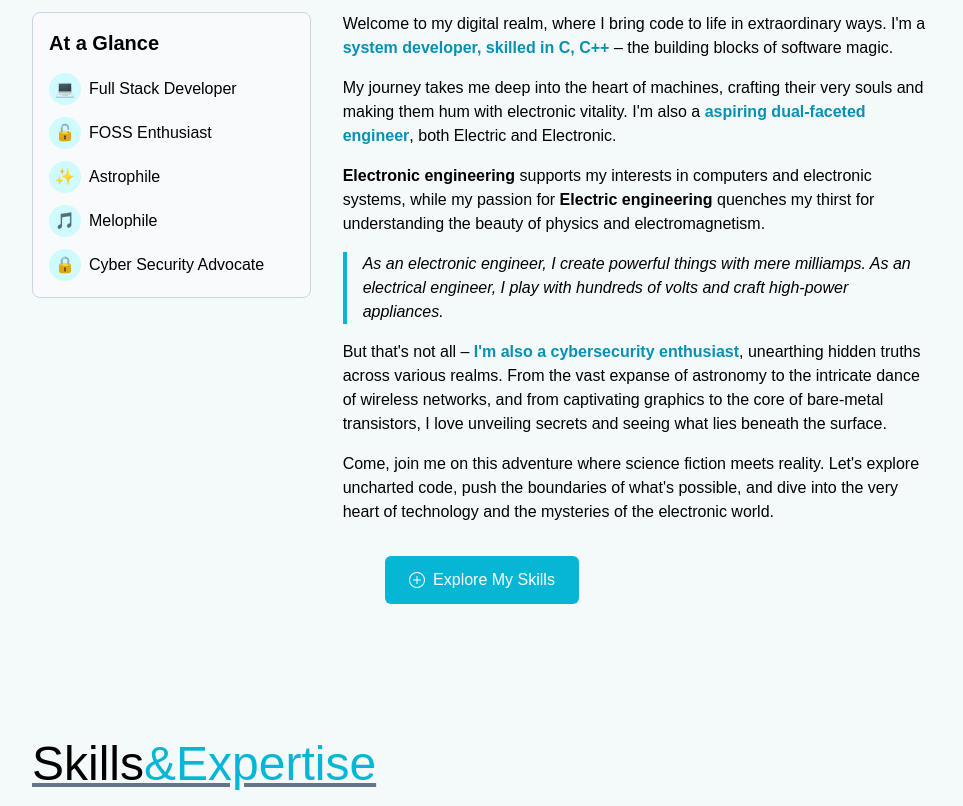
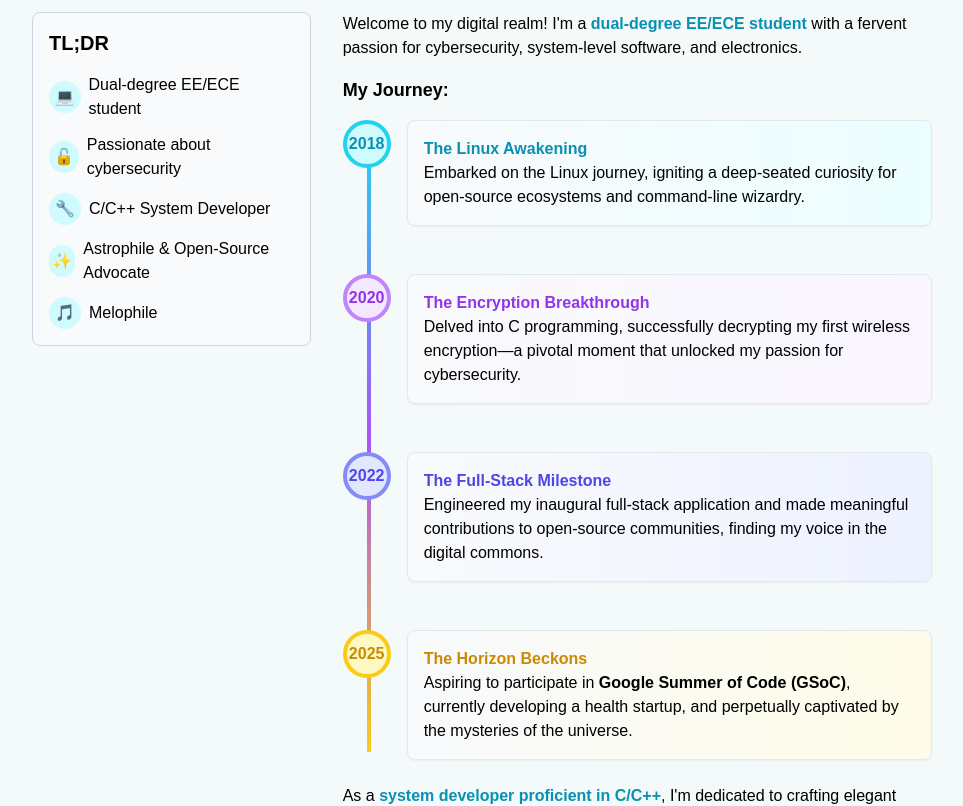
Before and after one commit to StarOne01/StarOne01.github.io, a Next.js app: page / in a window 1280 px wide. Shown: the part 920-1726 px from the top of the page, without its empty margins (158-1121 px from the left). Built offline with nearby package versions, Linux system fonts and the light colour scheme; a web font is replaced by a local one.

Commit message:
Revamp Whoami section: Update headings, refine descriptions, and enhance layout for clarity and engagement

```diff
--- a/src/app/page.tsx
+++ b/src/app/page.tsx
@@ -79,27 +79,27 @@ function Whoami() {
       <div className="mt-6 grid grid-cols-1 md:grid-cols-3 gap-8">
         <div className="md:col-span-1">
           <div className="p-4 border border-slate-300 dark:border-slate-700 rounded-lg bg-slate-50 dark:bg-slate-800">
-            <h3 className="text-xl font-semibold mb-4">At a Glance</h3>
+            <h3 className="text-xl font-semibold mb-4">TL;DR</h3>
             <ul className="space-y-3">
               <li className="flex items-center">
                 <span className="inline-flex items-center justify-center w-8 h-8 mr-2 bg-cyan-100 dark:bg-yellow-900/30 rounded-full text-cyan-600 dark:text-yellow-300">💻</span>
-                Full Stack Developer
+                Dual-degree EE/ECE student
               </li>
               <li className="flex items-center">
                 <span className="inline-flex items-center justify-center w-8 h-8 mr-2 bg-cyan-100 dark:bg-yellow-900/30 rounded-full text-cyan-600 dark:text-yellow-300">🔓</span>
-                FOSS Enthusiast
+                Passionate about cybersecurity
+              </li>
+              <li className="flex items-center">
+                <span className="inline-flex items-center justify-center w-8 h-8 mr-2 bg-cyan-100 dark:bg-yellow-900/30 rounded-full text-cyan-600 dark:text-yellow-300">🔧</span>
+                C/C++ System Developer
               </li>
               <li className="flex items-center">
                 <span className="inline-flex items-center justify-center w-8 h-8 mr-2 bg-cyan-100 dark:bg-yellow-900/30 rounded-full text-cyan-600 dark:text-yellow-300">✨</span>
-                Astrophile
+                Astrophile & Open-Source Advocate
               </li>
               <li className="flex items-center">
                 <span className="inline-flex items-center justify-center w-8 h-8 mr-2 bg-cyan-100 dark:bg-yellow-900/30 rounded-full text-cyan-600 dark:text-yellow-300">🎵</span>
                 Melophile
-              </li>
-              <li className="flex items-center">
-                <span className="inline-flex items-center justify-center w-8 h-8 mr-2 bg-cyan-100 dark:bg-yellow-900/30 rounded-full text-cyan-600 dark:text-yellow-300">🔒</span>
-                Cyber Security Advocate
               </li>
             </ul>
           </div>
@@ -108,25 +108,74 @@ function Whoami() {
         <div className="md:col-span-2">
           <div className="prose dark:prose-invert max-w-none">
             <p className="mb-4">
-              Welcome to my digital realm, where I bring code to life in extraordinary ways. I'm a{" "}
+              Welcome to my digital realm! I'm a{" "}
               <span className="font-bold dark:text-yellow-300 text-cyan-600">
-                system developer, skilled in C, C++
+                dual-degree EE/ECE student
               </span>{" "}
-              – the building blocks of software magic.
+              with a fervent passion for cybersecurity, system-level software, and electronics.
             </p>
 
-            <p className="mb-4">
-              My journey takes me deep into the heart of machines, crafting their very souls and making them hum with
-              electronic vitality. I'm also a{" "}
-              <span className="font-bold dark:text-yellow-300 text-cyan-600">
-                aspiring dual-faceted engineer
-              </span>, both Electric and Electronic.
-            </p>
+            <div className="mb-6 relative">
+              <h4 className="text-lg font-semibold mb-4">My Journey:</h4>
+
+              <div className="relative">
+                {/* Journey Path Line */}
+                <div className="absolute left-6 top-2 bottom-2 w-1 bg-gradient-to-b from-cyan-400 via-purple-500 to-yellow-400 dark:from-yellow-300 dark:via-amber-500 dark:to-cyan-400"></div>
+
+                {/* Journey Points */}
+                <div className="space-y-12">
+                  {/* 2018 */}
+                  <div className="relative pl-16">
+                    <div className="absolute left-0 flex items-center justify-center w-12 h-12 rounded-full bg-cyan-100 dark:bg-yellow-900/30 border-4 border-cyan-400 dark:border-yellow-300 transform transition-all duration-500 hover:scale-110 hover:rotate-12">
+                      <span className="text-cyan-600 dark:text-yellow-300 font-bold">2018</span>
+                    </div>
+                    <div className="p-4 rounded-lg bg-gradient-to-r from-slate-50 to-cyan-50 dark:from-slate-800/90 dark:to-slate-800/70 border border-slate-200 dark:border-slate-700 shadow-sm hover:shadow-md transition-all">
+                      <h5 className="font-semibold text-cyan-600 dark:text-yellow-300">The Linux Awakening</h5>
+                      <p>Embarked on the Linux journey, igniting a deep-seated curiosity for open-source ecosystems and command-line wizardry.</p>
+                    </div>
+                  </div>
+
+                  {/* 2020 */}
+                  <div className="relative pl-16">
+                    <div className="absolute left-0 flex items-center justify-center w-12 h-12 rounded-full bg-purple-100 dark:bg-amber-900/30 border-4 border-purple-400 dark:border-amber-400 transform transition-all duration-500 hover:scale-110 hover:rotate-12">
+                      <span className="text-purple-600 dark:text-amber-300 font-bold">2020</span>
+                    </div>
+                    <div className="p-4 rounded-lg bg-gradient-to-r from-slate-50 to-purple-50 dark:from-slate-800/90 dark:to-slate-800/70 border border-slate-200 dark:border-slate-700 shadow-sm hover:shadow-md transition-all">
+                      <h5 className="font-semibold text-purple-600 dark:text-amber-300">The Encryption Breakthrough</h5>
+                      <p>Delved into C programming, successfully decrypting my first wireless encryption—a pivotal moment that unlocked my passion for cybersecurity.</p>
+                    </div>
+                  </div>
+
+                  {/* 2022 */}
+                  <div className="relative pl-16">
+                    <div className="absolute left-0 flex items-center justify-center w-12 h-12 rounded-full bg-indigo-100 dark:bg-orange-900/30 border-4 border-indigo-400 dark:border-orange-400 transform transition-all duration-500 hover:scale-110 hover:rotate-12">
+                      <span className="text-indigo-600 dark:text-orange-300 font-bold">2022</span>
+                    </div>
+                    <div className="p-4 rounded-lg bg-gradient-to-r from-slate-50 to-indigo-50 dark:from-slate-800/90 dark:to-slate-800/70 border border-slate-200 dark:border-slate-700 shadow-sm hover:shadow-md transition-all">
+                      <h5 className="font-semibold text-indigo-600 dark:text-orange-300">The Full-Stack Milestone</h5>
+                      <p>Engineered my inaugural full-stack application and made meaningful contributions to open-source communities, finding my voice in the digital commons.</p>
+                    </div>
+                  </div>
+
+                  {/* 2025 */}
+                  <div className="relative pl-16">
+                    <div className="absolute left-0 flex items-center justify-center w-12 h-12 rounded-full bg-yellow-100 dark:bg-cyan-900/30 border-4 border-yellow-400 dark:border-cyan-400 transform transition-all duration-500 hover:scale-110 hover:rotate-12">
+                      <span className="text-yellow-600 dark:text-cyan-300 font-bold">2025</span>
+                    </div>
+                    <div className="p-4 rounded-lg bg-gradient-to-r from-slate-50 to-yellow-50 dark:from-slate-800/90 dark:to-slate-800/70 border border-slate-200 dark:border-slate-700 shadow-sm hover:shadow-md transition-all">
+                      <h5 className="font-semibold text-yellow-600 dark:text-cyan-300">The Horizon Beckons</h5>
+                      <p>Aspiring to participate in <strong>Google Summer of Code (GSoC)</strong>, currently developing a health startup, and perpetually captivated by the mysteries of the universe.</p>
+                    </div>
+                  </div>
+                </div>
+              </div>
+            </div>
 
             <p className="mb-4">
-              <strong>Electronic engineering</strong> supports my interests in computers and electronic systems,
-              while my passion for <strong>Electric engineering</strong> quenches my thirst for
-              understanding the beauty of physics and electromagnetism.
+              As a{" "}
+              <span className="font-bold dark:text-yellow-300 text-cyan-600">
+                system developer proficient in C/C++
+              </span>, I'm dedicated to crafting elegant code and developing secure, scalable systems. My journey takes me deep into the heart of machines, where I breathe electronic vitality into code.
             </p>
 
             <blockquote className="italic border-l-4 border-cyan-500 dark:border-yellow-300 pl-4 my-4">
@@ -134,21 +183,13 @@ function Whoami() {
               As an electrical engineer, I play with hundreds of volts and craft high-power appliances.
             </blockquote>
 
+            <h4 className="text-lg font-semibold mb-2">Beyond the Code:</h4>
             <p className="mb-4">
-              But that's not all –{" "}
-              <span className="font-bold dark:text-yellow-300 text-cyan-600">
-                I'm also a cybersecurity enthusiast
-              </span>, unearthing hidden truths across various realms.
-              From the vast expanse of astronomy to the intricate dance of wireless
-              networks, and from captivating graphics to the core of bare-metal
-              transistors, I love unveiling secrets and seeing what lies beneath the
-              surface.
+              When I'm not immersed in debugging kernel drivers or gazing at the stars, you'll find me delving into science fiction literature. I'm endlessly fascinated by how simple electrons can give rise to consciousness and the intricate code that powers our world.
             </p>
 
             <p>
-              Come, join me on this adventure where science fiction meets reality. Let's
-              explore uncharted code, push the boundaries of what's possible, and dive
-              into the very heart of technology and the mysteries of the electronic world.
+              I'm an enthusiastic advocate for open-source projects and deep tech innovations, always exploring uncharted code and pushing the boundaries of what's possible in technology.
             </p>
           </div>
         </div>
```
